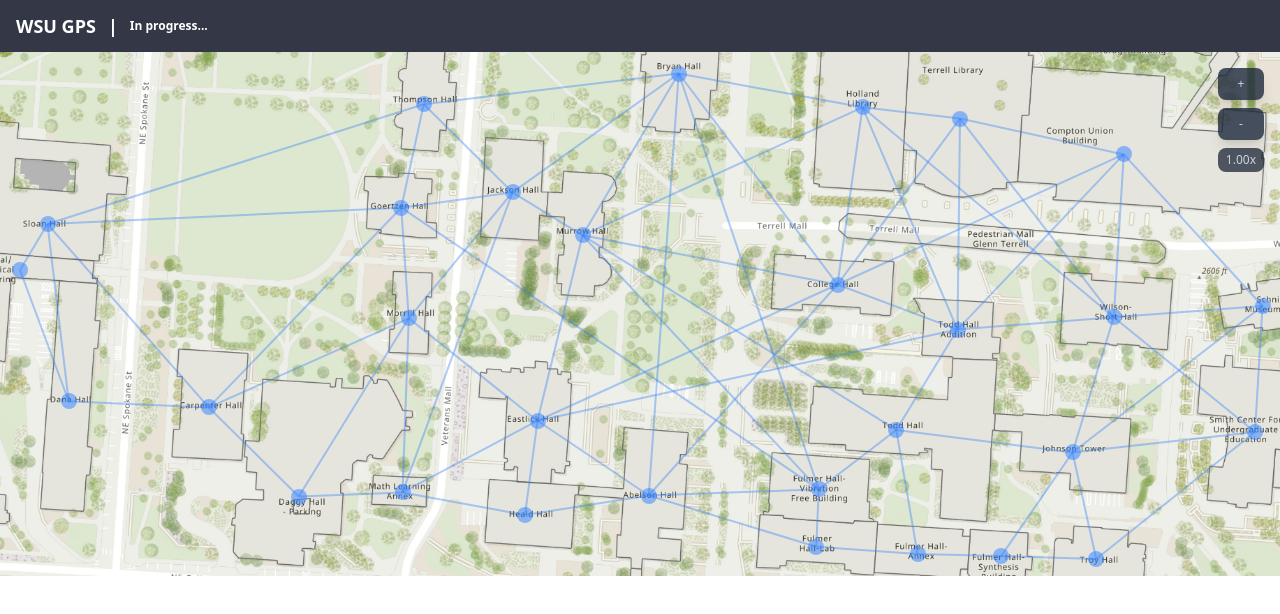
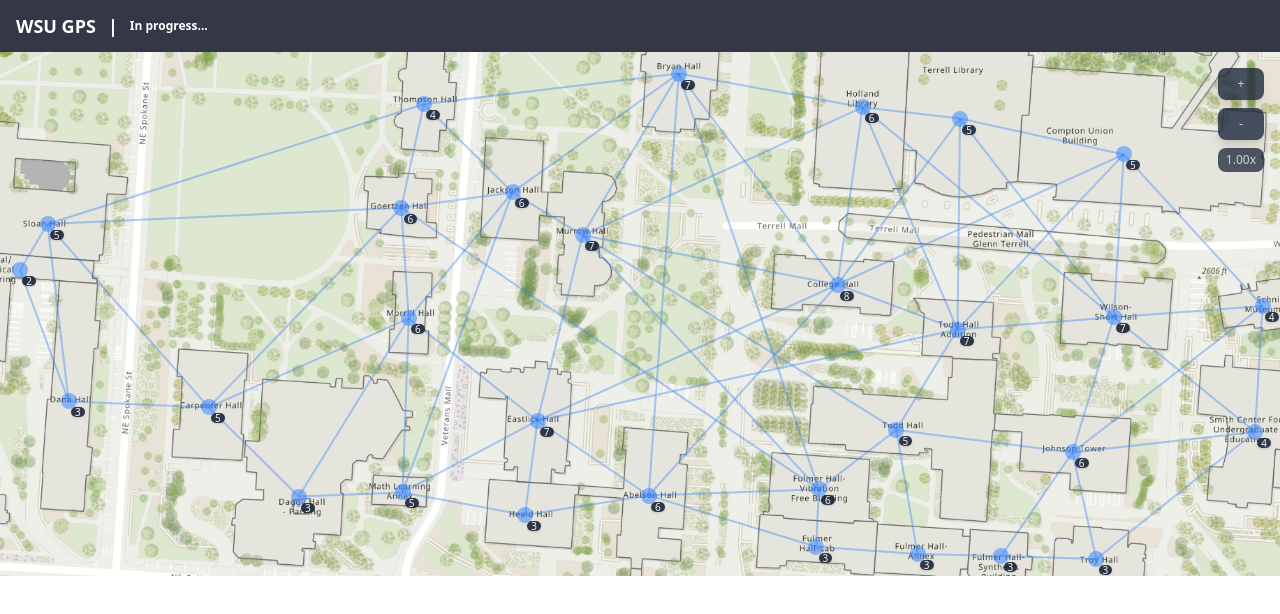
Before and after one commit to Jack-Underhill/WSU-GPS, a React (Vite) app: page / in a window 1280 px wide. Shown: the top 614 px of the page. Built offline with nearby package versions, Linux system fonts and the light colour scheme.

Commit message:
Labeled the vertex degrees

```diff
--- a/src/components/CampusMap.jsx
+++ b/src/components/CampusMap.jsx
@@ -418,6 +418,11 @@ function CampusMap() {
               camera
             );
 
+            const degree =
+              graph.adjacency && graph.adjacency[vertex.id]
+                ? graph.adjacency[vertex.id].length
+                : 0;
+
             return (
               <VertexNode
                 key={vertex.id}
@@ -430,6 +435,7 @@ function CampusMap() {
                 onHoverChange={(isHovering) => {
                   setHoveredVertexId(isHovering ? vertex.id : null);
                 }}
+                degree={degree}
               />
             );
           })}
--- a/src/components/VertexNode.jsx
+++ b/src/components/VertexNode.jsx
@@ -1,6 +1,13 @@
 import { useState } from 'react';
 
-export default function VertexNode({ vertex, screenPosition, onClick, isSelected, onHoverChange }) {
+export default function VertexNode({
+  vertex,
+  screenPosition,
+  onClick,
+  isSelected,
+  onHoverChange,
+  degree,
+}) {
   const { id, name } = vertex;
   const { x, y } = screenPosition;
   const [hovered, setHovered] = useState(false);
@@ -38,11 +45,11 @@ export default function VertexNode({ vertex, screenPosition, onClick, isSelected
       onMouseEnter={handleMouseEnter}
       onMouseLeave={handleMouseLeave}
     >
+      {/* Wrapper so we can position badge relative to the dot */}
+      <div className="relative -translate-x-1/2 -translate-y-1/2">
         {/* The actual vertex dot */}
         <div
           className={`
-          relative
-          -translate-x-1/2 -translate-y-1/2
             w-4 h-4 z-10 rounded-full
             ${isSelected ? 'bg-blue-500 ring-2 ring-blue-400 scale-125' : 'bg-blue-500/50'}
             cursor-pointer
@@ -55,7 +62,27 @@ export default function VertexNode({ vertex, screenPosition, onClick, isSelected
           title={`${id} (${name})`}
         />
 
-      {/* Optional ID label if you want it back */}
+        {/* Degree badge (small, subtle) */}
+        {typeof degree === 'number' && (
+          <div
+            className="
+              absolute
+              -bottom-2 -right-2
+              px-1
+              rounded-full
+              bg-slate-900/85
+              text-[10px]
+              leading-none
+              text-slate-100
+              pointer-events-none
+              shadow
+            "
+          >
+            {degree}
+          </div>
+        )}
+
+        {/* Optional ID label on hover, if you want both at once */}
         {/* {hovered && (
           <div
             className="
@@ -76,5 +103,6 @@ export default function VertexNode({ vertex, screenPosition, onClick, isSelected
           </div>
         )} */}
       </div>
+    </div>
   );
 }
```
Lines whose indentation alone changed are shown as unchanged.
